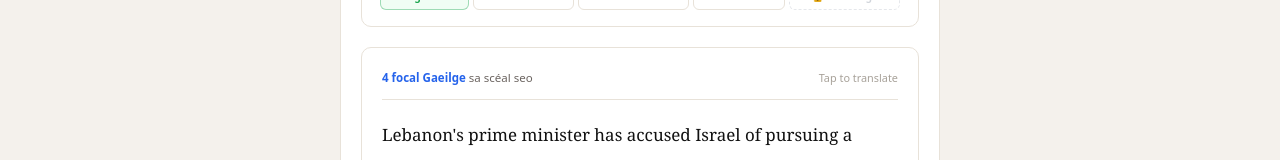
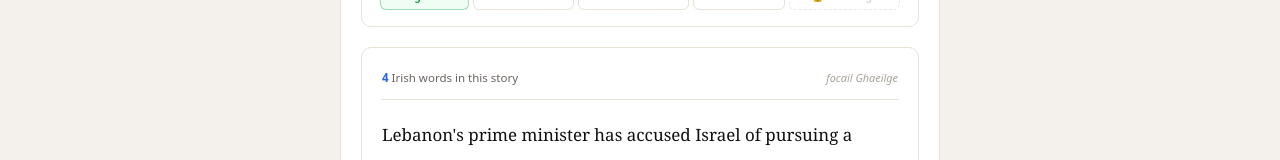
Before and after one commit to joelucadooley/daily-sceal, a React (Vite) app: page / in a window 1280 px wide. Both pictures are taken after a click on the element 640 px from the left and 144 px from the top of the page. Shown: the part 401-561 px from the top of the page. Built offline with nearby package versions, Linux system fonts and the light colour scheme.

Commit message:
Update App.jsx

```diff
--- a/src/App.jsx
+++ b/src/App.jsx
@@ -485,9 +485,9 @@ function ReadingView({ story, onBack }) {
           <div style={{ background: C.card, borderRadius: 10, border: `1px solid ${C.border}`, padding: "22px 20px" }} key={pct}>
             <div style={{ display: "flex", justifyContent: "space-between", alignItems: "center", marginBottom: 18, paddingBottom: 14, borderBottom: `1px solid ${C.border}` }}>
               <span style={{ fontFamily: "system-ui, sans-serif", fontSize: "0.72rem", color: C.muted }}>
-                <span style={{ color: C.blue, fontWeight: 600 }}>{irishCount} focal Gaeilge</span> sa scéal seo
+                <span style={{ color: C.blue, fontWeight: 600 }}>{irishCount}</span> Irish {irishCount === 1 ? "word" : "words"} in this story
               </span>
-              <span style={{ fontFamily: "system-ui, sans-serif", fontSize: "0.68rem", color: C.faint }}>Tap to translate</span>
+              <span style={{ fontFamily: "system-ui, sans-serif", fontSize: "0.68rem", color: C.faint, fontStyle: "italic" }}>focail Ghaeilge</span>
             </div>
             <div style={{ fontSize: "clamp(1rem,2.3vw,1.06rem)", lineHeight: 2, color: C.text, fontFamily: "Georgia, serif", marginBottom: 18 }}>
               {parts.map((p, i) =>
```
